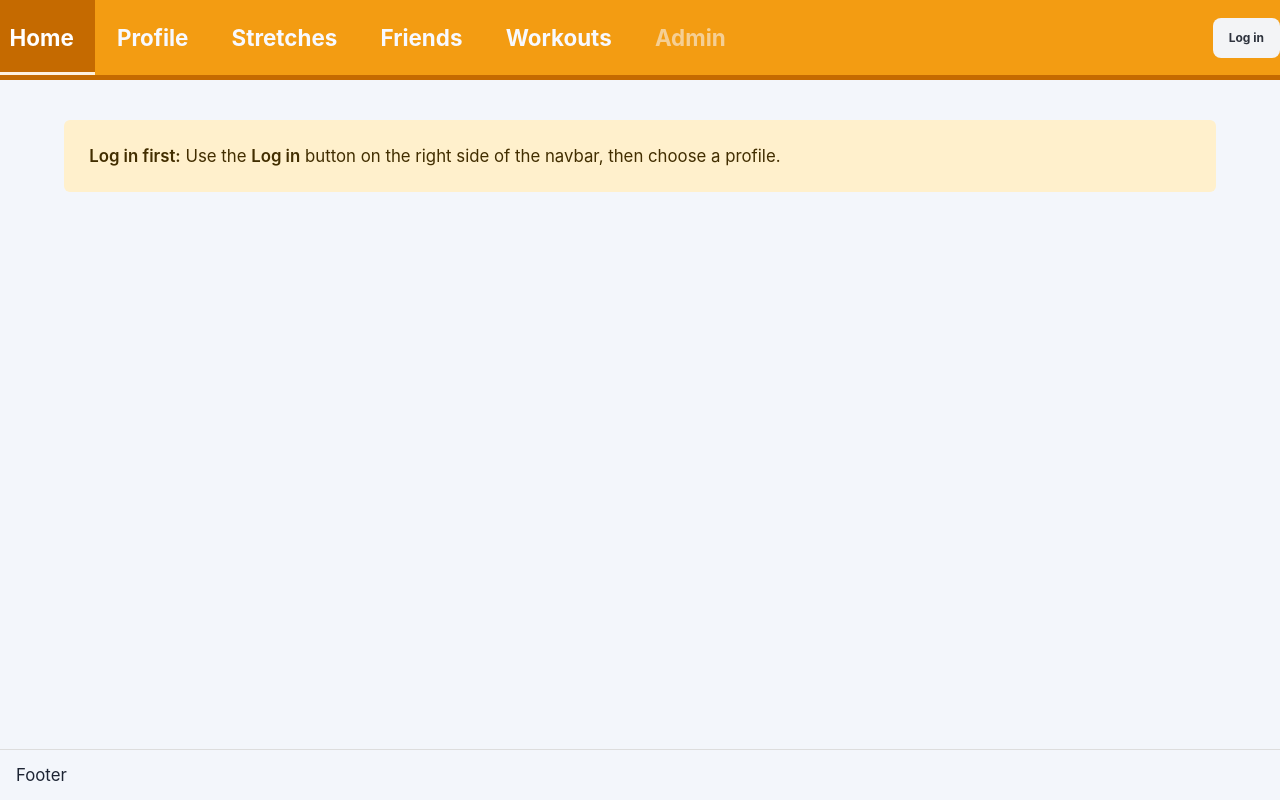
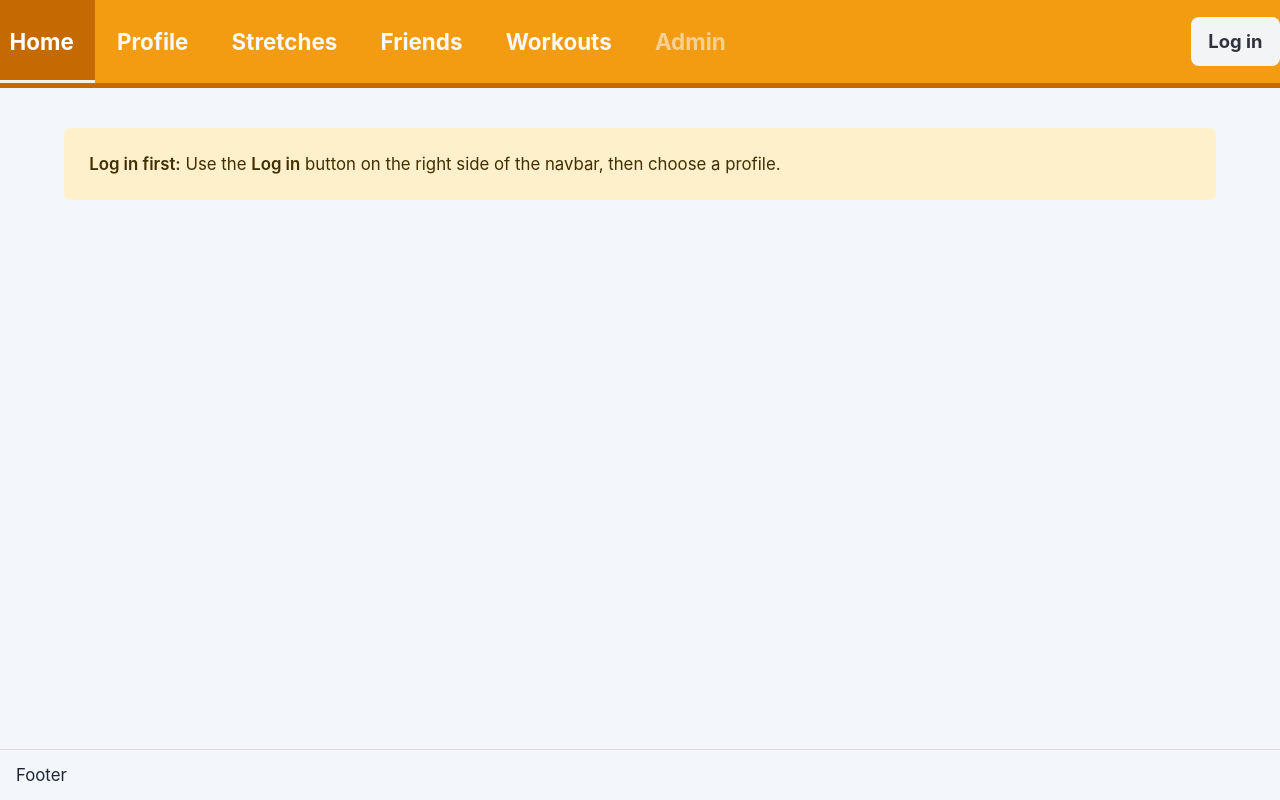
Before and after one commit to ShahidHKhan/FinalProject-CPS493-, a Vue app in the folder client/: page / in a window 1280 px wide. Built offline with nearby package versions, Linux system fonts and the light colour scheme.

Commit message:
login / user : size change

```diff
--- a/client/src/components/Navbar.vue
+++ b/client/src/components/Navbar.vue
@@ -69,7 +69,7 @@ const handleLogout = () => {
             <div class="dropdown is-right" :class="{ 'is-active': showLoginMenu }">
               <div class="dropdown-trigger">
                 <button
-                  class="button is-light is-small"
+                  class="button is-light nav-account-button"
                   aria-haspopup="true"
                   aria-controls="login-menu"
                   @click="showLoginMenu = !showLoginMenu"
@@ -94,7 +94,7 @@ const handleLogout = () => {
           </div>
 
           <div class="navbar-item" v-else>
-            <button class="button is-danger is-light is-small" @click="handleLogout">Log out</button>
+            <button class="button is-danger is-light nav-account-button" @click="handleLogout">Log out</button>
           </div>
         </div>
       </div>
@@ -158,8 +158,16 @@ const handleLogout = () => {
 }
 
 .user-label {
-  font-size: 1rem;
+  font-size: 1.25rem;
   font-weight: 700;
+  line-height: 1.2;
+}
+
+.nav-account-button {
+  font-size: 1.15rem;
+  font-weight: 700;
+  min-height: 3.1rem;
+  padding-inline: 1.1rem;
 }
 
 .site-navbar .navbar-item {
```
